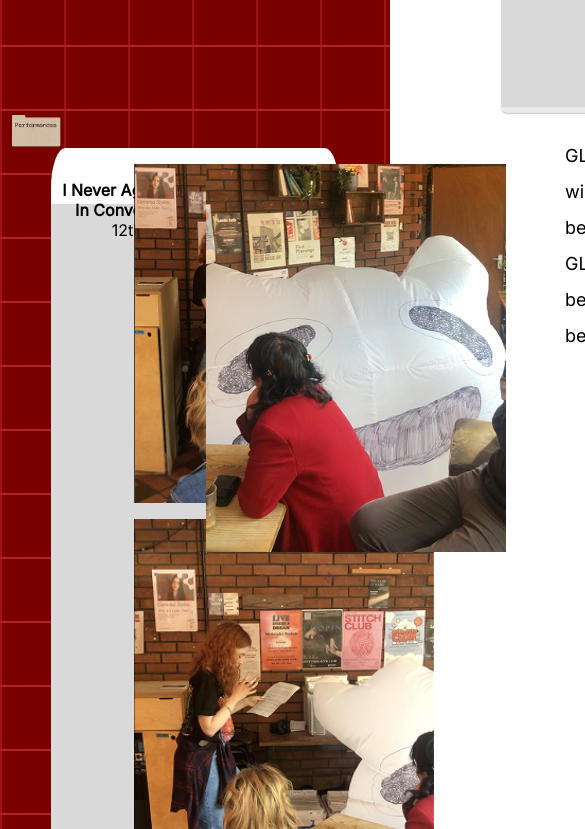
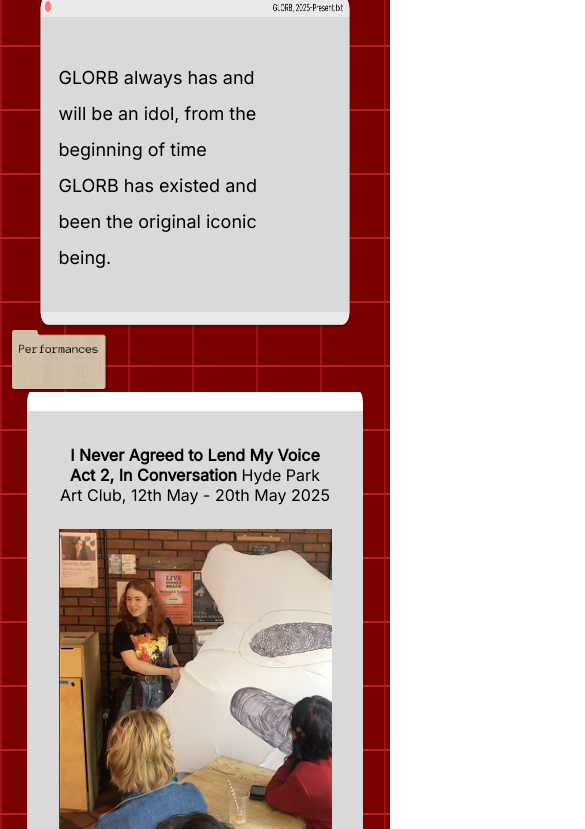
Before and after one commit to matallon/bwiz, a plain HTML site: page portfoliopages/glorb.html in a window 390 px wide. Shown: the part 83-912 px from the top of the page, 585 px wide, since content can reach past the window. Drawn offline with nearby package versions, Linux system fonts and the light colour scheme; a web font is replaced by a local one.

Commit message:
moreglorbing

```diff
--- a/style.css
+++ b/style.css
@@ -140,7 +140,7 @@
   width: 300px;
 }
 
-@media only screen and (max-width: 600px) {
+@media only screen and (max-width: 700px) {
   .card {
     width: 0px;
     height: 0px;
@@ -148,22 +148,16 @@
 
   #title{
     top: 0;
-    width: 40%;
+    width: 30%;
     cursor: url("assets/cursor.png"), pointer;
-
     position: absolute;
   }
-
   .nav{
     width: 30%;
     top: 90%;
   }
   #navimage{
     width:21%;
-  }
-
-  #title{
-    width: 30%;
   }
 
   .grid{
@@ -198,4 +192,40 @@
     width: 76.2%;
   }
 
+  #artisttext{
+    margin: auto;
+    position: absolute;
+    left: 15%;
+    top: 17%;
+  }
+
+  #backgrounds{
+    margin: auto;
+    height: 40vh;
+    width: 80%;
+  }
+
+  #performances{
+    display:block;
+    position: inherit;
+    column-count: 1;
+    margin: auto;
+    background-image: linear-gradient(#FFFFFF 0%, #FFFFFF 1.5%, #D9D9D9 1.5%, #D9D9D9 20%, #D9D9D9 98.5%, #FFFFFF 98.5% );
+    border-radius: 1%;
+    padding: 8%;
+  }
+
+  #performanceimg{
+    padding: 2%;
+    padding-bottom: 1%;
+    width: 100%;
+    margin-left: -2%;
+  }
+
+  #subheading{
+    margin-left:3%;
+    display: block;
+    width: 25%;
+  }
+
 }
```
